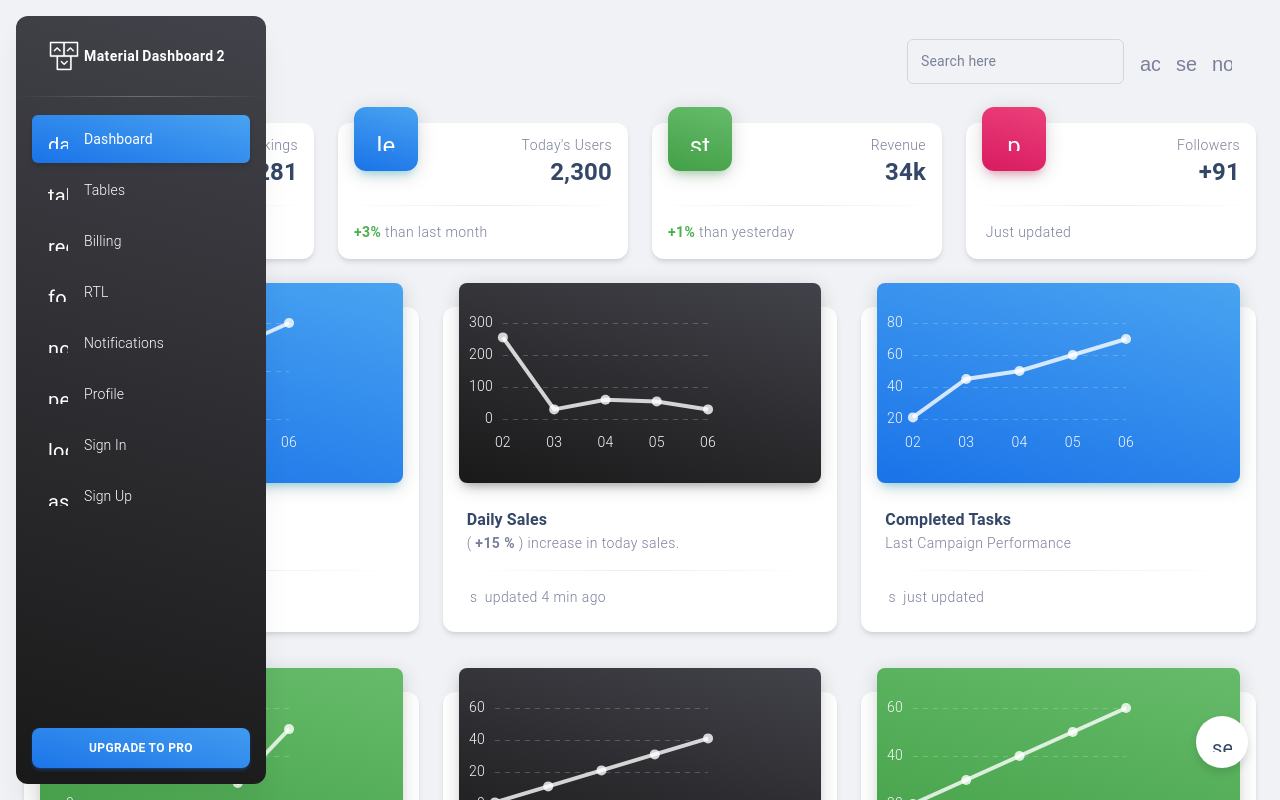
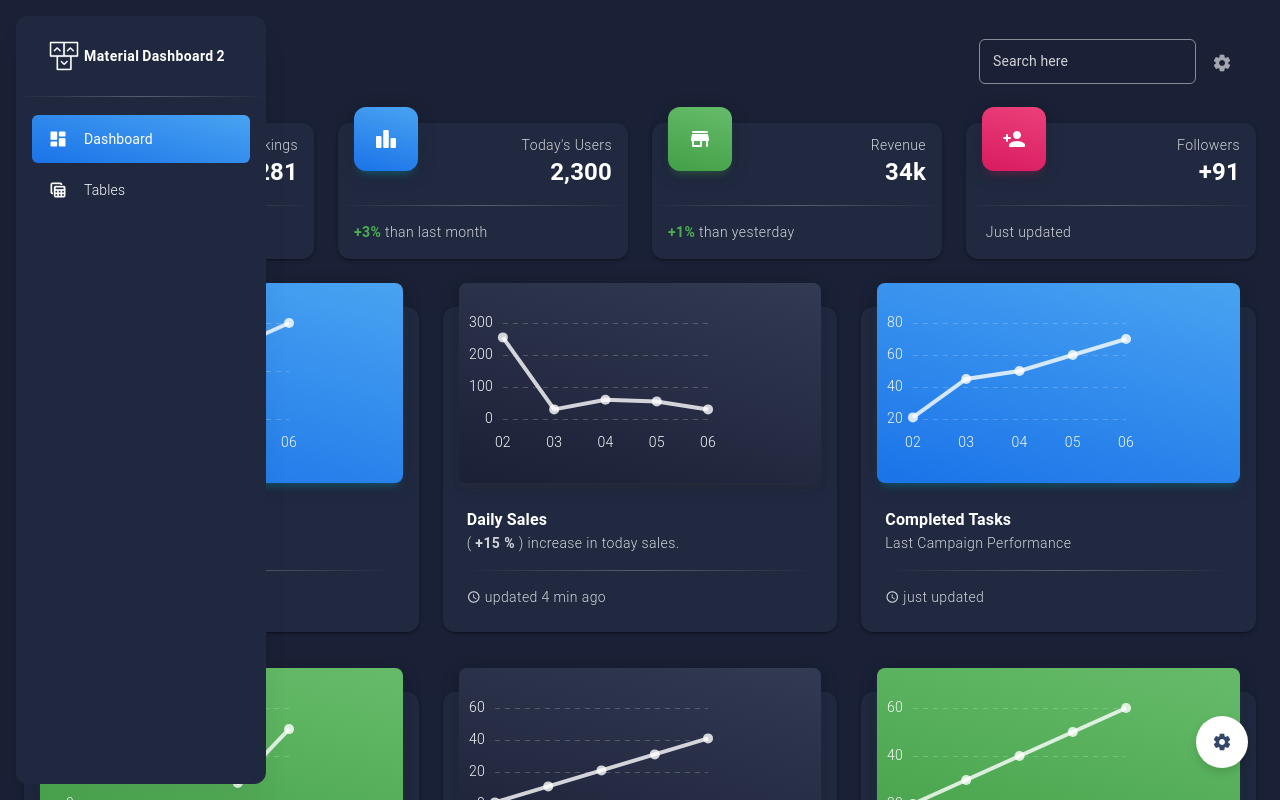
Before and after one commit to varendra007/Inter-IIT-digitalAlpha, a React (Create React App) app in the folder client/: page /dashboard in a window 1280 px wide. Shown: the top 800 px of the page. Built offline with nearby package versions, Linux system fonts and the light colour scheme.

Commit message:
Updated Frontend

```diff
--- a/client/jsconfig.json
+++ b/client/jsconfig.json
@@ -1,5 +1,6 @@
 {
   "compilerOptions": {
+    "jsx": "react",
     "baseUrl": "src",
     "paths": {
       "*": ["public/src/*"]
--- a/client/public/index.html
+++ b/client/public/index.html
@@ -24,6 +24,7 @@
       work correctly both with client-side routing and a non-root public URL.
       Learn how to configure a non-root public URL by running `npm run build`.
     -->
+    <link href="https://fonts.googleapis.com/icon?family=Material+Icons+Round" rel="stylesheet">
     <title>React App</title>
   </head>
   <body>
--- a/client/src/context/index.js
+++ b/client/src/context/index.js
@@ -80,7 +80,7 @@ function MaterialUIControllerProvider({ children }) {
     openConfigurator: false,
     direction: "ltr",
     layout: "dashboard",
-    darkMode: false,
+    darkMode: true,
   };
 
   const [controller, dispatch] = useReducer(reducer, initialState);
--- a/client/src/examples/Configurator/index.js
+++ b/client/src/examples/Configurator/index.js
@@ -288,7 +288,7 @@ function Configurator() {
         <MDBox mt={3} mb={2}>
           <MDButton
             component={Link}
-            href="https://www.creative-tim.com/learning-lab/react/quick-start/material-dashboard/"
+            href="https://github.com/varendra007/Inter-IIT-digitalAlpha/blob/main/README.md/"
             target="_blank"
             rel="noreferrer"
             color={darkMode ? "light" : "dark"}
@@ -300,7 +300,7 @@ function Configurator() {
         </MDBox>
         <MDBox display="flex" justifyContent="center">
           <GitHubButton
-            href="https://github.com/creativetimofficial/material-dashboard-react"
+            href="https://github.com/varendra007/Inter-IIT-digitalAlpha/"
             data-icon="octicon-star"
             data-size="large"
             data-show-count="true"
@@ -314,7 +314,7 @@ function Configurator() {
             <MDTypography variant="h6">Thank you for sharing!</MDTypography>
           </MDBox>
 
-          <MDBox display="flex" justifyContent="center">
+          {/* <MDBox display="flex" justifyContent="center">
             <MDBox mr={1.5}>
               <MDButton
                 component={Link}
@@ -337,7 +337,7 @@ function Configurator() {
               <FacebookIcon />
               &nbsp; Share
             </MDButton>
-          </MDBox>
+          </MDBox> */}
         </MDBox>
       </MDBox>
     </ConfiguratorRoot>
--- a/client/src/examples/Navbars/DashboardNavbar/index.js
+++ b/client/src/examples/Navbars/DashboardNavbar/index.js
@@ -139,11 +139,11 @@ function DashboardNavbar({ absolute, light, isMini }) {
               <MDInput label="Search here" />
             </MDBox>
             <MDBox color={light ? "white" : "inherit"}>
-              <Link to="/authentication/sign-in/basic">
+              {/* <Link to="/authentication/sign-in/basic">
                 <IconButton sx={navbarIconButton} size="small" disableRipple>
                   <Icon sx={iconsStyle}>account_circle</Icon>
                 </IconButton>
-              </Link>
+              </Link> */}
               <IconButton
                 size="small"
                 disableRipple
@@ -164,7 +164,7 @@ function DashboardNavbar({ absolute, light, isMini }) {
               >
                 <Icon sx={iconsStyle}>settings</Icon>
               </IconButton>
-              <IconButton
+              {/* <IconButton
                 size="small"
                 disableRipple
                 color="inherit"
@@ -175,8 +175,8 @@ function DashboardNavbar({ absolute, light, isMini }) {
                 onClick={handleOpenMenu}
               >
                 <Icon sx={iconsStyle}>notifications</Icon>
-              </IconButton>
-              {renderMenu()}
+              </IconButton> */}
+              {/* {renderMenu()} */}
             </MDBox>
           </MDBox>
         )}
--- a/client/src/examples/Navbars/DefaultNavbar/DefaultNavbarMobile.js
+++ b/client/src/examples/Navbars/DefaultNavbar/DefaultNavbarMobile.js
@@ -46,9 +46,9 @@ function DefaultNavbarMobile({ open, close }) {
     >
       <MDBox px={0.5}>
         <DefaultNavbarLink icon="donut_large" name="dashboard" route="/dashboard" />
-        <DefaultNavbarLink icon="person" name="profile" route="/profile" />
-        <DefaultNavbarLink icon="account_circle" name="sign up" route="/authentication/sign-up" />
-        <DefaultNavbarLink icon="key" name="sign in" route="/authentication/sign-in" />
+        {/* <DefaultNavbarLink icon="person" name="profile" route="/profile" /> */}
+        {/* <DefaultNavbarLink icon="account_circle" name="sign up" route="/authentication/sign-up" /> */}
+        {/* <DefaultNavbarLink icon="key" name="sign in" route="/authentication/sign-in" /> */}
       </MDBox>
     </Menu>
   );
--- a/client/src/examples/Navbars/DefaultNavbar/index.js
+++ b/client/src/examples/Navbars/DefaultNavbar/index.js
@@ -115,19 +115,19 @@ function DefaultNavbar({ transparent, light, action }) {
         </MDBox>
         <MDBox color="inherit" display={{ xs: "none", lg: "flex" }} m={0} p={0}>
           <DefaultNavbarLink icon="donut_large" name="dashboard" route="/dashboard" light={light} />
-          <DefaultNavbarLink icon="person" name="profile" route="/profile" light={light} />
-          <DefaultNavbarLink
+          {/* <DefaultNavbarLink icon="person" name="profile" route="/profile" light={light} /> */}
+          {/* <DefaultNavbarLink
             icon="account_circle"
             name="sign up"
             route="/authentication/sign-up"
             light={light}
-          />
-          <DefaultNavbarLink
+          /> */}
+          {/* <DefaultNavbarLink
             icon="key"
             name="sign in"
             route="/authentication/sign-in"
             light={light}
-          />
+          /> */}
         </MDBox>
         {action &&
           (action.type === "internal" ? (
--- a/client/src/examples/Sidenav/index.js
+++ b/client/src/examples/Sidenav/index.js
@@ -30,7 +30,7 @@ import Icon from "@mui/material/Icon";
 // Material Dashboard 2 React components
 import MDBox from "components/MDBox";
 import MDTypography from "components/MDTypography";
-import MDButton from "components/MDButton";
+// import MDButton from "components/MDButton";
 
 // Material Dashboard 2 React example components
 import SidenavCollapse from "examples/Sidenav/SidenavCollapse";
@@ -49,7 +49,7 @@ import {
 
 function Sidenav({ color, brand, brandName, routes, ...rest }) {
   const [controller, dispatch] = useMaterialUIController();
-  const { miniSidenav, transparentSidenav, whiteSidenav, darkMode, sidenavColor } = controller;
+  const { miniSidenav, transparentSidenav, whiteSidenav, darkMode, /*sidenavColor*/ } = controller;
   const location = useLocation();
   const collapseName = location.pathname.replace("/", "");
 
@@ -179,7 +179,7 @@ function Sidenav({ color, brand, brandName, routes, ...rest }) {
         }
       />
       <List>{renderRoutes}</List>
-      <MDBox p={2} mt="auto">
+      {/* <MDBox p={2} mt="auto">
         <MDButton
           component="a"
           href="https://www.creative-tim.com/product/material-dashboard-pro-react"
@@ -191,7 +191,7 @@ function Sidenav({ color, brand, brandName, routes, ...rest }) {
         >
           upgrade to pro
         </MDButton>
-      </MDBox>
+      </MDBox> */}
     </SidenavRoot>
   );
 }
--- a/client/src/routes.js
+++ b/client/src/routes.js
@@ -65,54 +65,54 @@ const routes = [
     route: "/tables",
     component: <Tables />,
   },
-  {
-    type: "collapse",
-    name: "Billing",
-    key: "billing",
-    icon: <Icon fontSize="small">receipt_long</Icon>,
-    route: "/billing",
-    component: <Billing />,
-  },
-  {
-    type: "collapse",
-    name: "RTL",
-    key: "rtl",
-    icon: <Icon fontSize="small">format_textdirection_r_to_l</Icon>,
-    route: "/rtl",
-    component: <RTL />,
-  },
-  {
-    type: "collapse",
-    name: "Notifications",
-    key: "notifications",
-    icon: <Icon fontSize="small">notifications</Icon>,
-    route: "/notifications",
-    component: <Notifications />,
-  },
-  {
-    type: "collapse",
-    name: "Profile",
-    key: "profile",
-    icon: <Icon fontSize="small">person</Icon>,
-    route: "/profile",
-    component: <Profile />,
-  },
-  {
-    type: "collapse",
-    name: "Sign In",
-    key: "sign-in",
-    icon: <Icon fontSize="small">login</Icon>,
-    route: "/authentication/sign-in",
-    component: <SignIn />,
-  },
-  {
-    type: "collapse",
-    name: "Sign Up",
-    key: "sign-up",
-    icon: <Icon fontSize="small">assignment</Icon>,
-    route: "/authentication/sign-up",
-    component: <SignUp />,
-  },
+  // {
+  //   type: "collapse",
+  //   name: "Billing",
+  //   key: "billing",
+  //   icon: <Icon fontSize="small">receipt_long</Icon>,
+  //   route: "/billing",
+  //   component: <Billing />,
+  // },
+  // {
+  //   type: "collapse",
+  //   name: "RTL",
+  //   key: "rtl",
+  //   icon: <Icon fontSize="small">format_textdirection_r_to_l</Icon>,
+  //   route: "/rtl",
+  //   component: <RTL />,
+  // },
+  // {
+  //   type: "collapse",
+  //   name: "Notifications",
+  //   key: "notifications",
+  //   icon: <Icon fontSize="small">notifications</Icon>,
+  //   route: "/notifications",
+  //   component: <Notifications />,
+  // },
+  // {
+  //   type: "collapse",
+  //   name: "Profile",
+  //   key: "profile",
+  //   icon: <Icon fontSize="small">person</Icon>,
+  //   route: "/profile",
+  //   component: <Profile />,
+  // },
+  // {
+  //   type: "collapse",
+  //   name: "Sign In",
+  //   key: "sign-in",
+  //   icon: <Icon fontSize="small">login</Icon>,
+  //   route: "/authentication/sign-in",
+  //   component: <SignIn />,
+  // },
+  // {
+  //   type: "collapse",
+  //   name: "Sign Up",
+  //   key: "sign-up",
+  //   icon: <Icon fontSize="small">assignment</Icon>,
+  //   route: "/authentication/sign-up",
+  //   component: <SignUp />,
+  // },
 ];
 
 export default routes;
```
Also changed, not shown: client/package.json (+5 -6 lines), package.json (added, +22 -0 lines), 1 other file (tests, documents, lock files or other folders).
